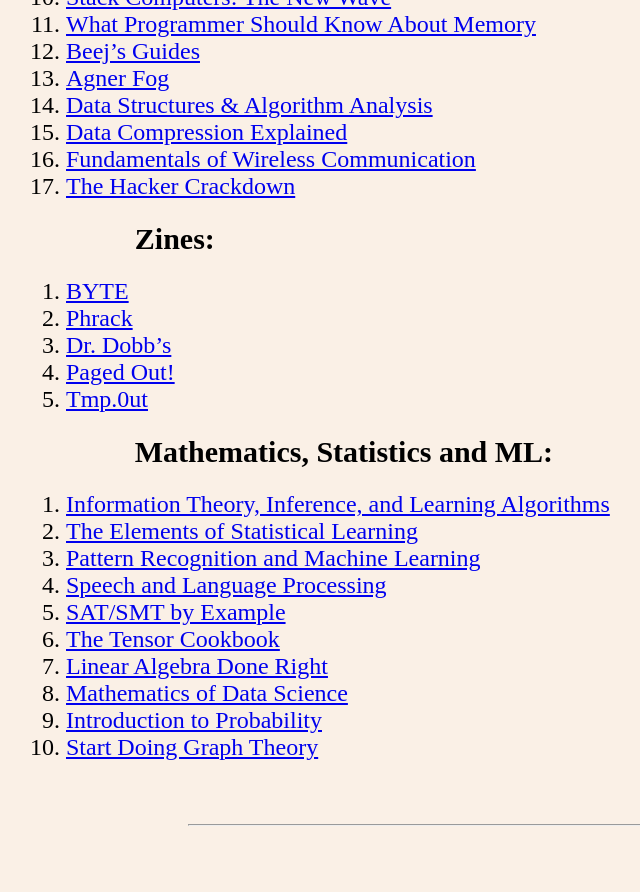
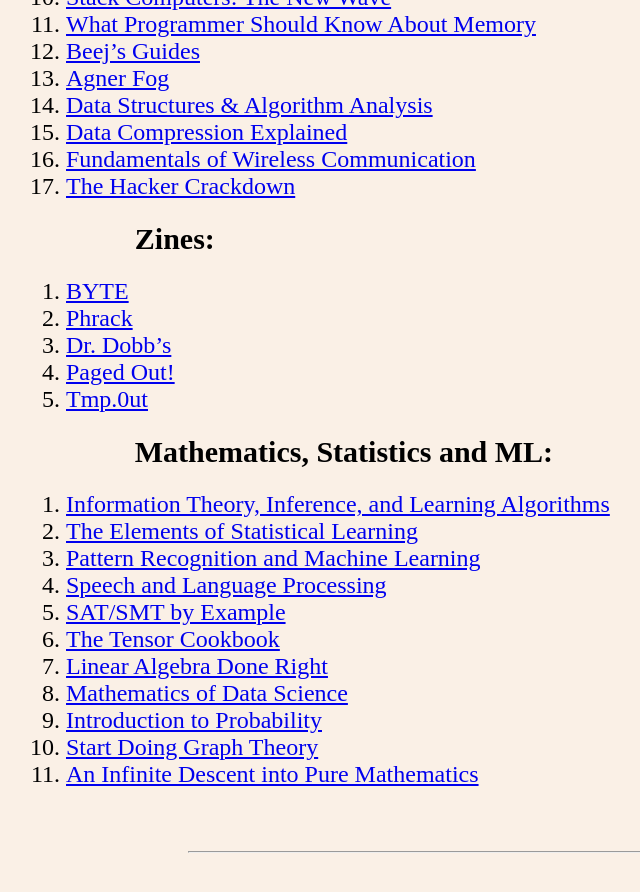
Before and after one commit to TeAeg/teaeg.github.io, a Jekyll site: the page built from index.md, in a window 1280 px wide and 900 px high, scrolled down 2542 px. Shown: the top 892 px of the window, without its empty margins (70-710 px from the left). Built offline with Jekyll 4.4.1, drawn with Linux system fonts in a browser that asks for light colours; our own code applies the rules of GitHub Pages for plain Markdown files.

Commit message:
Added a link to "An Infinite Descent into Pure Mathematics"
Added a link to "An Infinite Descent into Pure Mathematics" at https://infinitedescent.org

```diff
--- a/index.md
+++ b/index.md
@@ -105,3 +105,4 @@
 8. [Mathematics of Data Science](https://arxiv.org/abs/2607.11938)
 9. [Introduction to Probability](https://math.dartmouth.edu/~prob/prob/prob.pdf)
 10. [Start Doing Graph Theory](https://vertex.degree)
+11. [An Infinite Descent into Pure Mathematics](https://infinitedescent.org)
```
